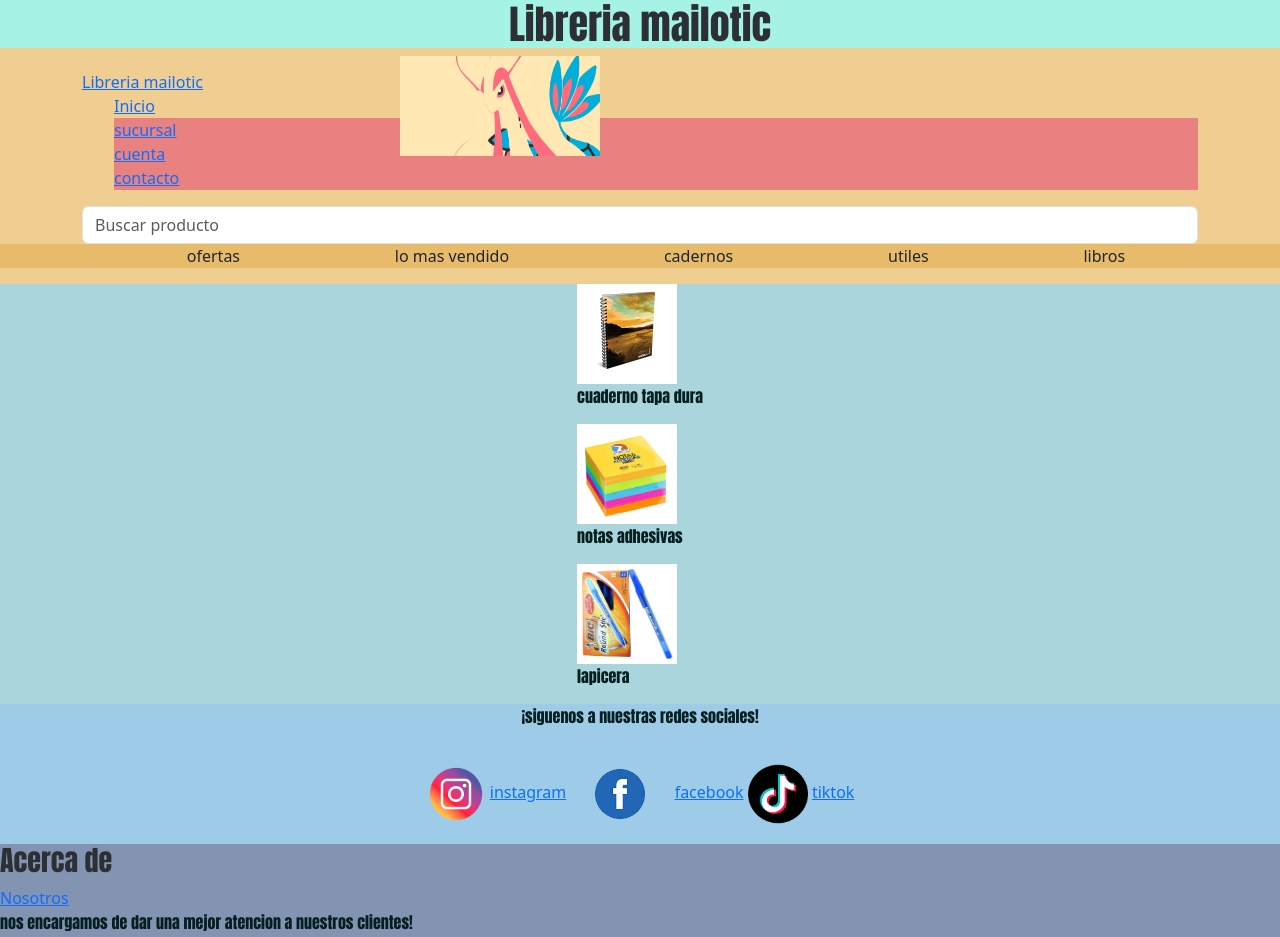
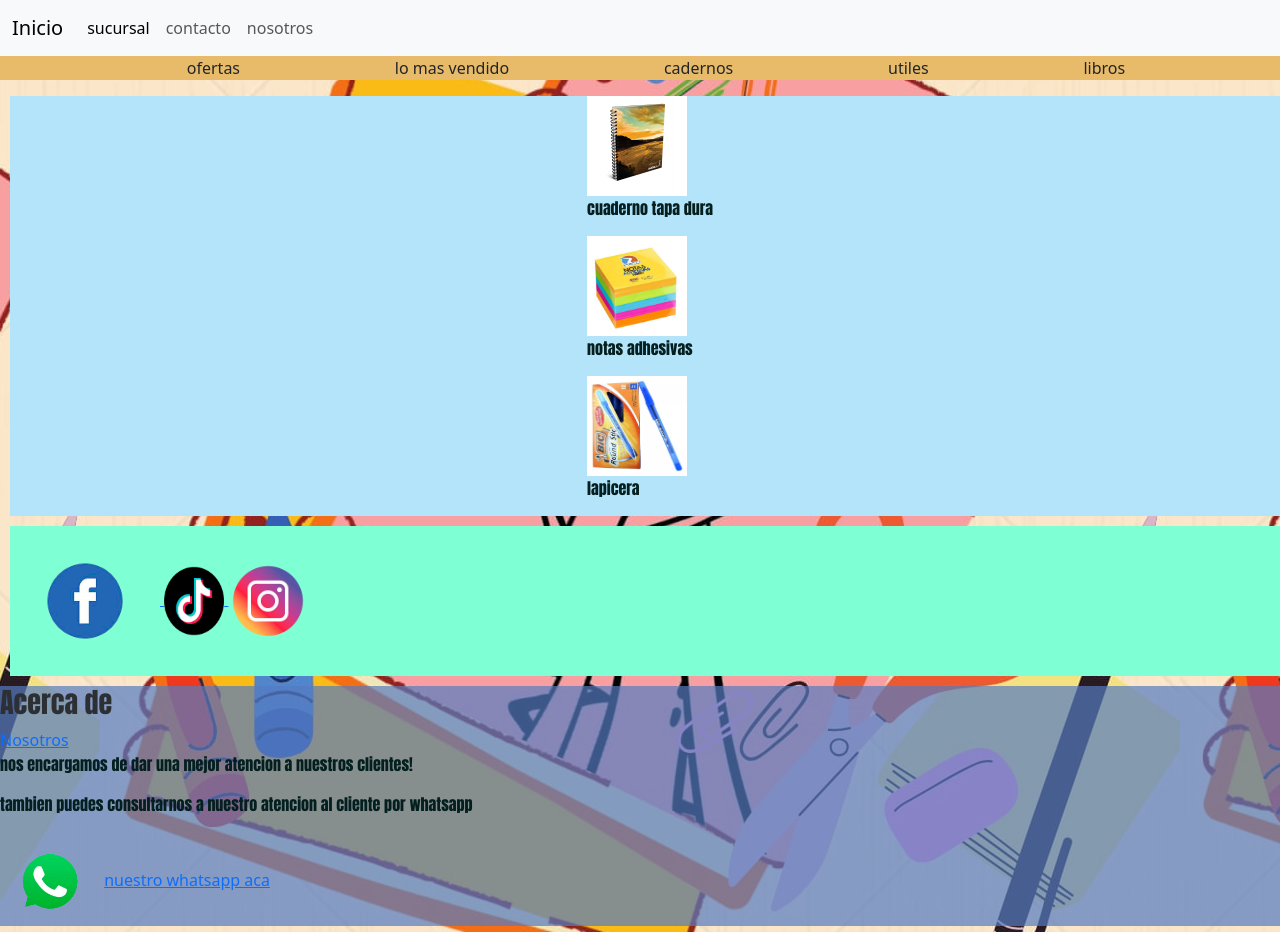
Before and after one commit to davidlima23/PFlimadavid, a plain HTML site: page pages/productos.html in a window 1280 px wide. Shown: the top 937 px of the page. Drawn offline with nearby package versions, Linux system fonts and the light colour scheme.

Commit message:
cambios en el navbar, estilos y imagenes agregadas

```diff
--- a/assets/styles/style.css
+++ b/assets/styles/style.css
@@ -10,11 +10,16 @@ h1, h2, h3 {
     color: rgb(44, 47, 51);
 }
 
+.bg-body-tertiary {
+    background-color: rgb(238, 205, 139);
+}
+
 section {
-    background-color: rgba(152, 215, 241, 0.795);
+    background-color: hwb(198 70% 2%);
     display: flex;
     justify-content: space-evenly;
     width: 100%;
+    margin: 10px;
 
 }
 .logoprincipal {
@@ -37,10 +42,28 @@ section {
 p {
     color: rgb(4, 31, 31);
 }
-.asidestyle {
-    background-color: rgba(112, 109, 253, 0.466);
+aside {
+    grid-template-columns: 1fr 1fr 1fr;
+    justify-content: space-evenly;
+    background-color: aquamarine;
+    width: 100%;
+    height: 150px;
+    margin: 10px;
+}
+.tiktokimg {
+    width: 60px;
+    height: 70px;
 
 }
+.instagramimg {
+    width: 80px;
+    height: 80px;
+}
+.facebookimg {
+    width: 150px;
+    height: 150px;
+}
+
 .titleaside {
     text-align: center;
 }
@@ -52,14 +75,9 @@ footer {
     height: 240px;
 }
 header h1 {
-    background-color: rgba(156, 248, 240, 0.877);
+    background-color: rgba(175, 245, 239, 0.877);
     text-align: center;
     display: 100%;
-
-}
-.navclass1 .navitem  {
-    background-color: rgb(233, 129, 129);
-    justify-content: space-evenly;
 
 }
 
@@ -85,8 +103,9 @@ header h1 {
     justify-content: space-evenly;
 
 }
-.fondo, body {
-    background-color: rgb(240, 205, 145);
+body {
+    background-image: url(../../multimedia/mailoticlibreria.jpg);
+    background-position: center;
 }
 
 ul {
--- a/pages/productos.html
+++ b/pages/productos.html
@@ -15,41 +15,28 @@
   <body>
     <!--esto es el header-->
     <header>
-      <div class="encabezado">
-      <h1 class="titulo">Libreria mailotic</h1>
-      <img
-        src="../multimedia/milotic-logotipo-header.jpg"
-        alt="logotipo"
-        class="logoprincipal"
-      />
-      </div>
-        <nav class="flexnav">
-          <div class="container">
-            <div class="navclass1" id="navbarTogglerDemo01">
-              <a class="logoindex" href="../index.html">Libreria mailotic</a>
-              <ul class="navclass">
-                <li class="na">
-                  <a class="Inicio" href="../index.html">Inicio</a>
-                </li>
-                <li class="navitem">
-                  <a class="sucursal" href="../pages/sucursal.html">sucursal</a>
-                </li>
-                <li class="navitem">
-                  <a class="cuenta" href="../pages/cuenta.html">cuenta</a>
-                <li class="navitem">
-                  <a class="cuenta" href="../pages/contacto.html">contacto</a>
-              </ul>
-              <form class="buscador" role="search">
-                <input
-                  class="form-control me-2"
-                  type="search"
-                  placeholder="Buscar producto"
-                  aria-label="Buscar"
-                />
-              </form>
-            </div>
+      <nav class="navbar navbar-expand-lg bg-body-tertiary">
+        <div class="container-fluid">
+          <a class="navbar-brand" href="../index.html">Inicio</a>
+          <button class="navbar-toggler" type="button" data-bs-toggle="collapse" data-bs-target="#navbarNav" aria-controls="navbarNav" aria-expanded="false" aria-label="Toggle navigation">
+            <span class="navbar-toggler-icon"></span>
+          </button>
+          <div class="collapse navbar-collapse" id="navbarNav">
+            <ul class="navbar-nav">
+              <li class="nav-item">
+                <a class="nav-link active" aria-current="page" href="./sucursal.html">sucursal</a>
+              </li>
+              <li class="nav-item">
+                <a class="nav-link" href="./contacto.html">contacto</a>
+              </li>
+
+              <li class="nav-item">
+                <a class="nav-link" href="./nosotros.html">nosotros</a>
+              </li>
+            </ul>
           </div>
-        </nav>
+        </div>
+      </nav>
     </header>
     <main>
       <ul class="opciones">
@@ -85,46 +72,23 @@
       <!--aca iria un carrosel pero lo represente como ejemplo de imagen, este seria el contenido principal-->
     </main>
 
-    <aside class="asidestyle">
-      <section>
-        <article class="articleaside">
-          <p class="titleaside">¡siguenos a nuestras redes sociales!</p>
-          <img
-            src="./../multimedia/instagramlogo.png"
-            alt="nuestro instagram"
-            class="logotiktokins"
-          />
-          <a
-            href="https://youtube.com/@senormeromero8138?si=sj8djn-9_TAaYff9"
-            target="_blank"
-            >instagram</a
-            class="logotiktokins"
-          >
-          <img
-            src="./../multimedia/facebooklogo.png"
-            alt="nuestro facebook"
-            class="logoredes"
-          />
-          <a
-            href="https://youtube.com/@senormeromero8138?si=sj8djn-9_TAaYff9"
-            target="_blank"
-            >facebook</a
-          >
-          <img
-            src="./../multimedia/tiktoklogo.png"
-            alt="nuestro tiktok"
-            class="logotiktokins"
-          />
-          <a
-            href="https://youtube.com/@senormeromero8138?si=sj8djn-9_TAaYff9"
-            target="_blank"
-            >tiktok</a
-            class="logotiktokins"
-          >
-        </article>
+    <aside>
+          <a href="https://www.instagram.com/libreria_mailotic?utm_source=ig_web_button_share_sheet&igsh=ZDNlZDc0MzIxNw==" target="_blank">
+            <img src="../multimedia/facebooklogo.png" alt="" class="facebookimg">
 
+          </a>
+
+          <a href="https://youtube.com/@senormeromero8138?si=sj8djn-9_TAaYff9"
+            target="_blank">
+            <img src="../multimedia/tiktoklogo.png" alt="" class="tiktokimg">
+
+          </a>
+
+          <a href="https://youtube.com/@senormeromero8138?si=sj8djn-9_TAaYff9"
+            target="_blank">
+            <img src="../multimedia/instagramlogo.png" alt="" class="instagramimg">
+          </a>
         <!--aca se deberia interactuar con los logos que los llevaria a las redes sociales-->
-      </section>
     </aside>
     <footer>
       <h3>Acerca de</h3>
```
Also changed, not shown: index.html (+42 -51 lines), pages/contacto.html (+33 -15 lines), pages/cuenta.html (+0 -4 lines), pages/nosotros.html (+33 -12 lines), pages/sucursal.html (+33 -16 lines), multimedia/cartulina.png (added), multimedia/crayones.png (added), multimedia/fibrones.png (added), multimedia/lapiz-de-color.png (added), multimedia/logonav.jpg (added), multimedia/tijera.png (added), readme.md.
